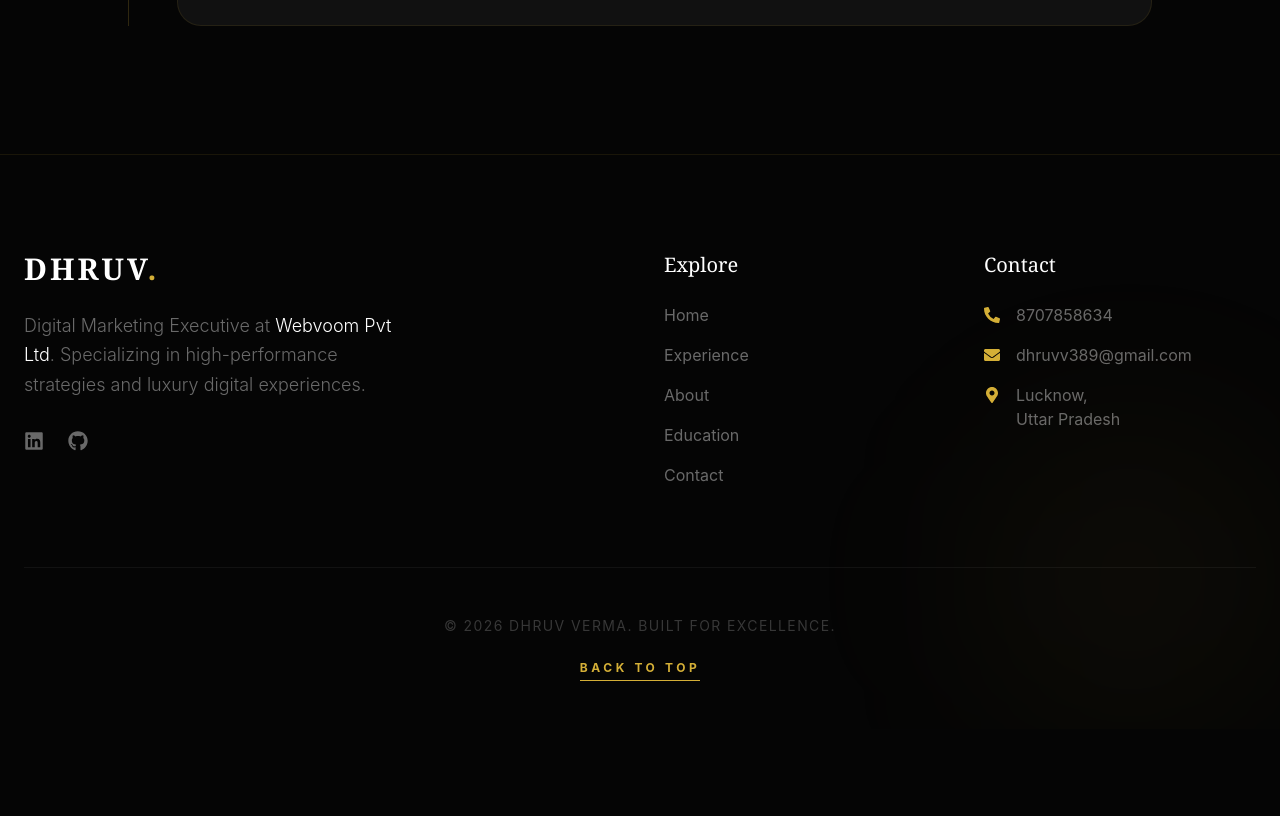
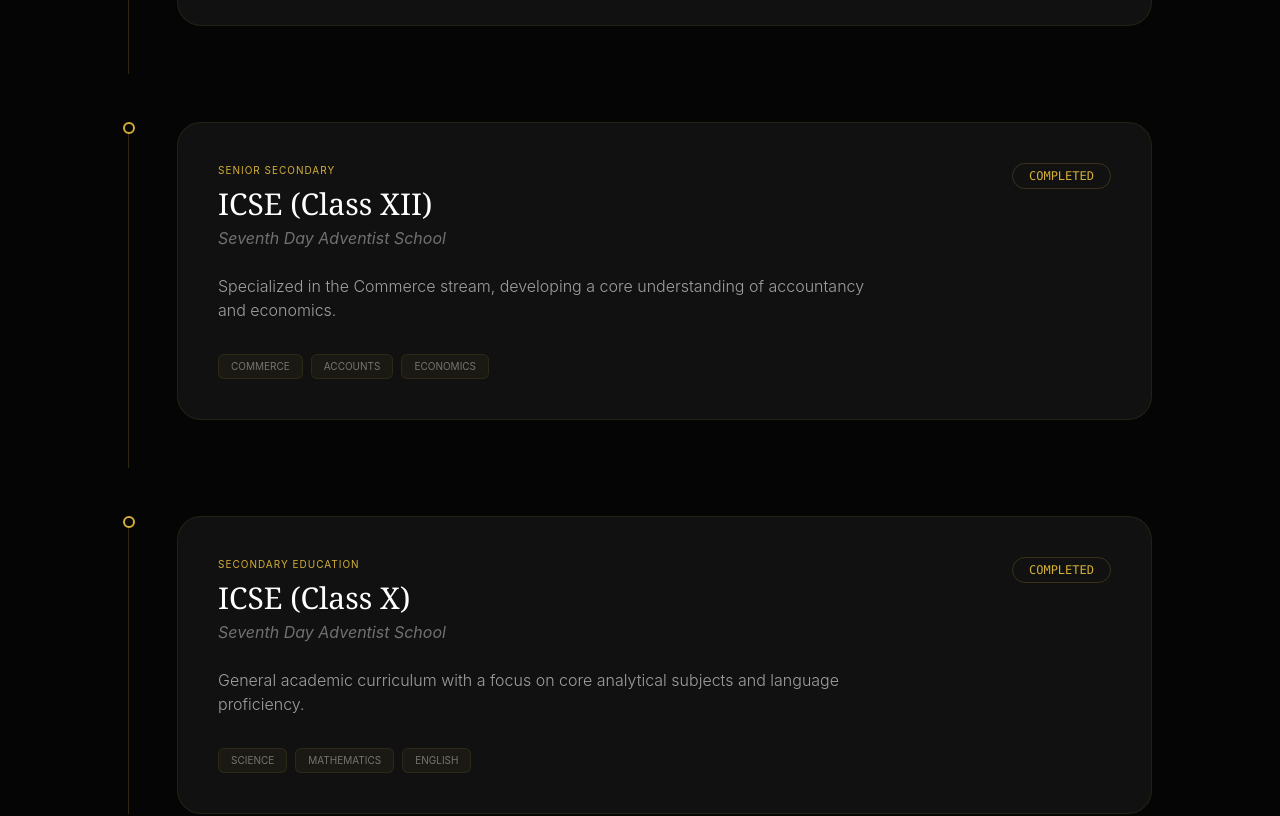
Before and after one commit to sanskritigupta312-jpg/Dhruv-Portfolio, a React (Vite) app: page /education in a window 1280 px wide. Shown: the part 1360-2176 px from the top of the page. Before the commit the page ends 2089 px from the top, so only its background shows below. Built offline with nearby package versions, Linux system fonts and the light colour scheme.

Commit message:
update Education page

```diff
--- a/src/pages/Education.jsx
+++ b/src/pages/Education.jsx
@@ -25,6 +25,22 @@ const Education = () => {
       duration: "Completed",
       description: "Foundational and advanced computer applications, programming concepts, and digital literacy.",
       courses: ["Python", "Web Design", "IT Tools"],
+    },
+    {
+      type: "Senior Secondary",
+      title: "ICSE (Class XII)",
+      institution: "Seventh Day Adventist School",
+      duration: "Completed",
+      description: "Specialized in the Commerce stream, developing a core understanding of accountancy and economics.",
+      courses: ["Commerce", "Accounts", "Economics"],
+    },
+    {
+      type: "Secondary Education",
+      title: "ICSE (Class X)",
+      institution: "Seventh Day Adventist School",
+      duration: "Completed",
+      description: "General academic curriculum with a focus on core analytical subjects and language proficiency.",
+      courses: ["Science", "Mathematics", "English"],
     }
   ];
 
```
